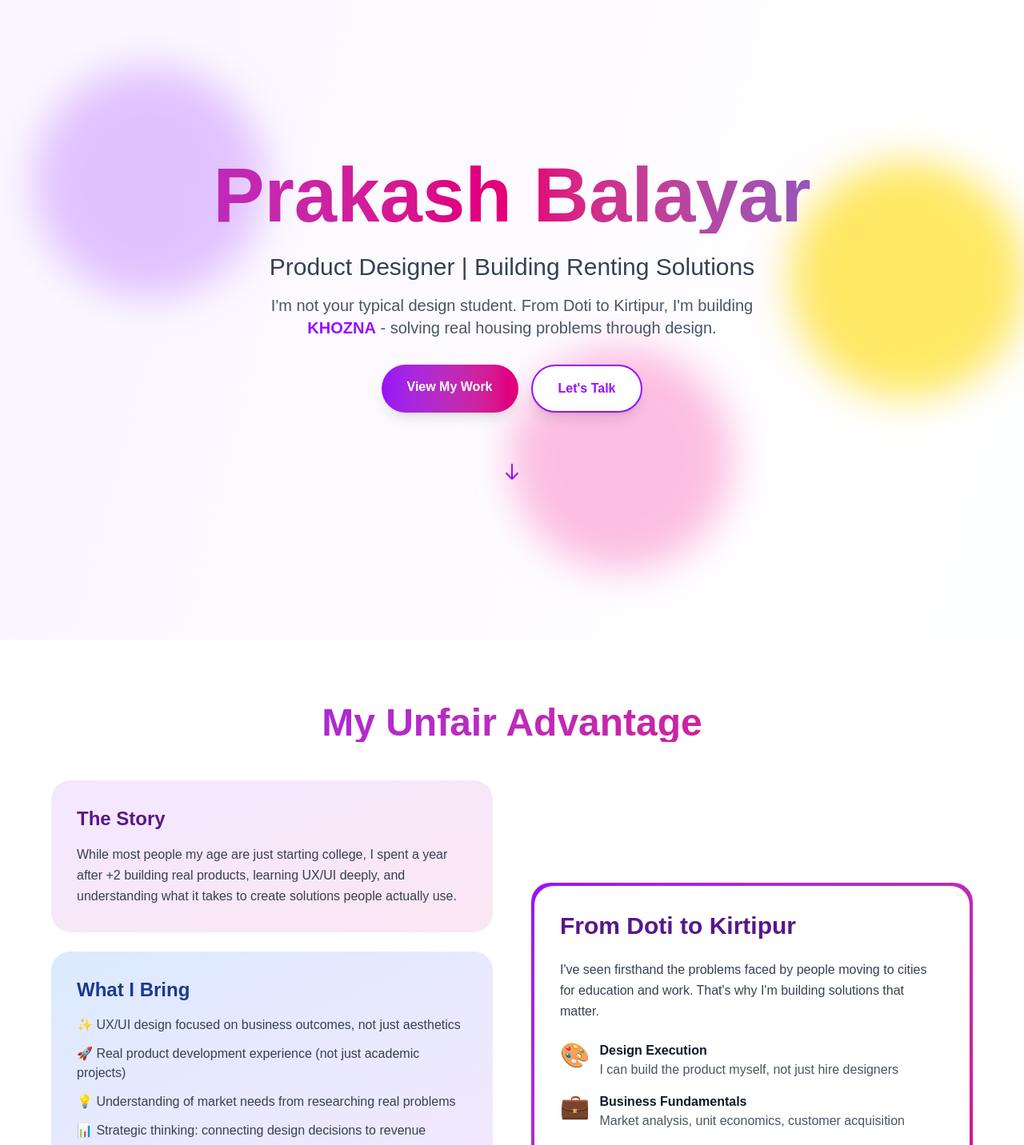
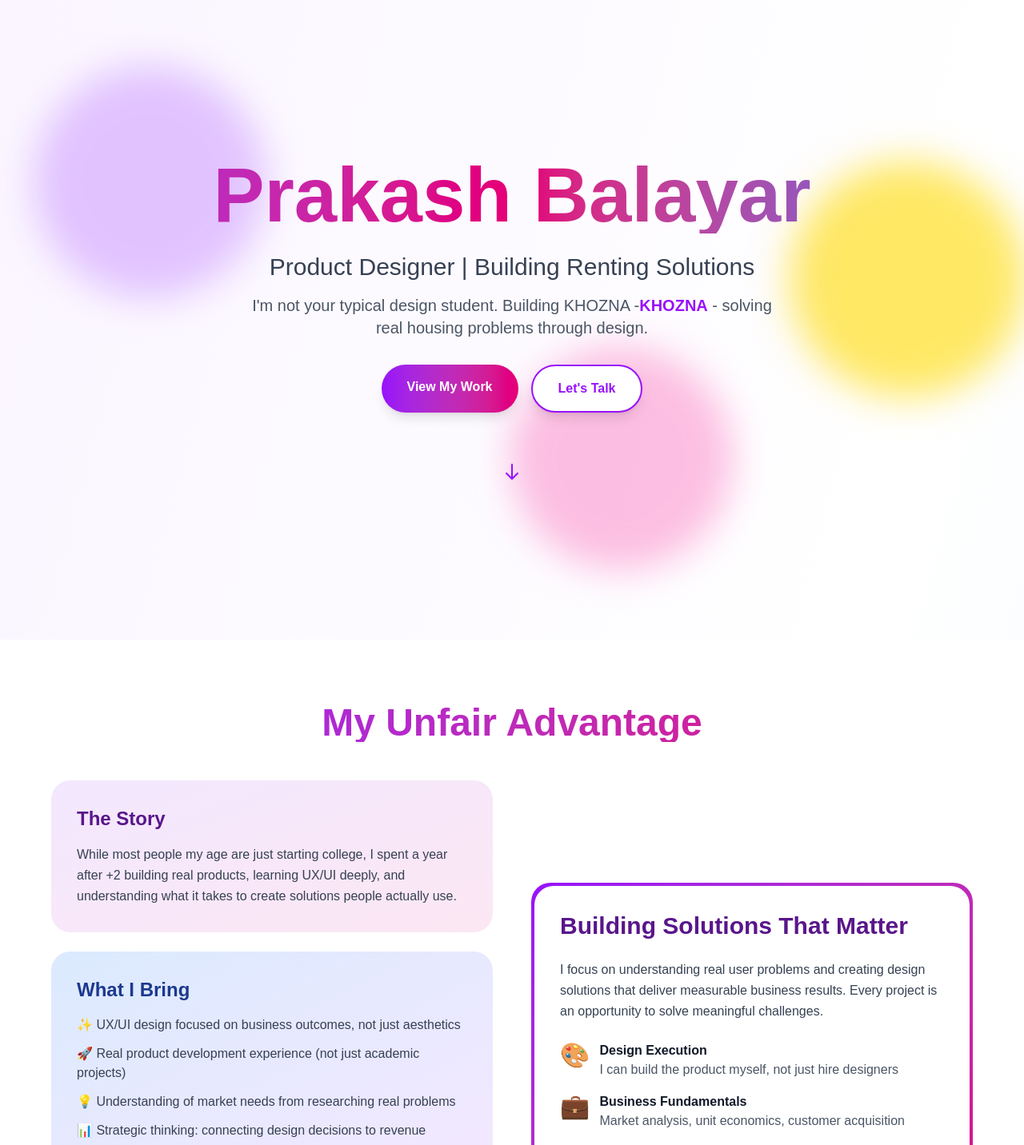
Before and after one commit to Prakas-sys/prakash-portfolio, a Next.js app: page / in a window 1280 px wide. Shown: the top 1432 px of the page at 80% size. Built offline with nearby package versions, Linux system fonts and the light colour scheme.

Commit message:
Make portfolio more professional

```diff
--- a/components/About.tsx
+++ b/components/About.tsx
@@ -41,11 +41,12 @@ export default function About() {
           <div>
             <div className="bg-gradient-to-br from-purple-600 to-pink-600 p-1 rounded-3xl">
               <div className="bg-white p-8 rounded-3xl">
-                <h3 className="text-3xl font-bold mb-6 text-purple-900">From Doti to Kirtipur</h3>
-                <p className="text-gray-700 mb-6 leading-relaxed">
-                  I've seen firsthand the problems faced by people moving to cities for
-                  education and work. That's why I'm building solutions that matter.
-                </p>
+                <h3 className="text-3xl font-bold mb-6 text-purple-900">Building Solutions That Matter</h3>
+<p className="text-gray-700 mb-6 leading-relaxed">
+  I focus on understanding real user problems and creating design solutions
+  that deliver measurable business results. Every project is an opportunity
+  to solve meaningful challenges.
+</p>
                 <div className="space-y-4">
                   <div className="flex items-start gap-3">
                     <span className="text-3xl">🎨</span>
--- a/components/Contact.tsx
+++ b/components/Contact.tsx
@@ -30,18 +30,18 @@ export default function Contact() {
         </div>
 
         <div className="bg-white/10 backdrop-blur-lg p-8 rounded-3xl border border-white/20">
-          <h3 className="text-2xl font-bold text-white mb-4">🚀 2025 Goals</h3>
-          <ul className="text-left text-purple-100 space-y-2 max-w-2xl mx-auto">
-            <li>✨ Launch KHOZNA MVP and get 100+ active users</li>
-            <li>📊 Build 5 case studies showing design → business impact</li>
-            <li>🤝 Connect with 50+ Nepal founders and designers</li>
-            <li>💰 Make Rs. 50k-70k/month from design projects</li>
-            <li>📚 Excel in BBS while building products</li>
-          </ul>
+         <h3 className="text-2xl font-bold text-white mb-4">🚀 2025 Focus</h3>
+<ul className="text-left text-purple-100 space-y-2 max-w-2xl mx-auto">
+  <li>✨ Launch KHOZNA MVP and validate product-market fit</li>
+  <li>📊 Build comprehensive case studies demonstrating ROI</li>
+  <li>🤝 Collaborate with founders and design leaders</li>
+  <li>💼 Take on challenging projects that drive business growth</li>
+  <li>📚 Continue learning and expanding skill set</li>
+</ul>
         </div>
 
         <div className="mt-12">
-          <p className="text-white text-lg mb-4">Based in Kirtipur | Originally from Doti</p>
+          <p className="text-white text-lg mb-4">Based in Kathmandu, Nepal</p>
           <p className="text-purple-200">
             "My goal isn't just graduation—it's building businesses that create value."
           </p>
--- a/components/Hero.tsx
+++ b/components/Hero.tsx
@@ -14,8 +14,7 @@ export default function Hero() {
           Product Designer | Building Renting Solutions
         </p>
         <p className="text-xl text-gray-600 mb-8 max-w-2xl mx-auto">
-          I'm not your typical design student. From Doti to Kirtipur,
-          I'm building <span className="font-bold text-purple-600">KHOZNA</span> -
+          I'm not your typical design student. Building KHOZNA -<span className="font-bold text-purple-600">KHOZNA</span> -
           solving real housing problems through design.
         </p>
         <div className="flex gap-4 justify-center flex-wrap">
```
